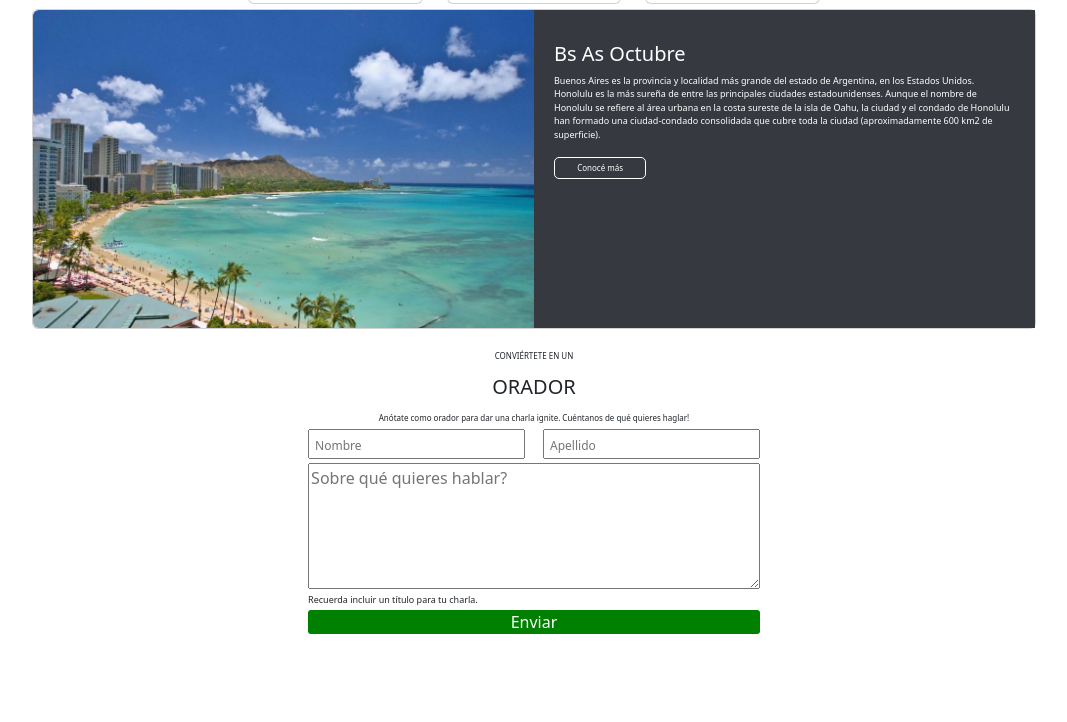
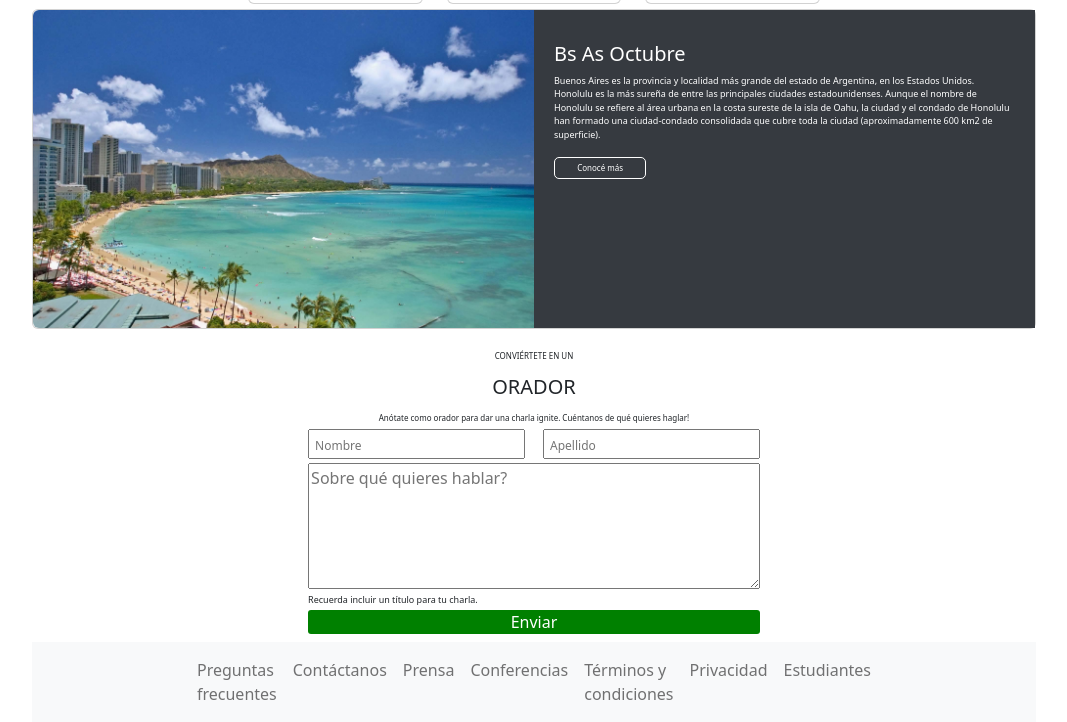
Before and after one commit to edureg/TP_Integrador_FE, a plain HTML site: page index.html in a window 1280 px wide. Shown: the part 872-1594 px from the top of the page, without its empty margins (106-1173 px from the left). Before the commit the page ends 1506 px from the top, so only its background shows below. Drawn offline with nearby package versions, Linux system fonts and the light colour scheme.

Commit message:
Empezando la barra final

```diff
--- a/assets/css/estilos.css
+++ b/assets/css/estilos.css
@@ -170,7 +170,7 @@ html, body{
 
 .botonstartups{
     padding: 0px 5px;
-    background-color: padding: 0px 5px;
+    background-color: padding 0px 5px;
     background-color: #DA3745;
     color: white;
     font-weight: bold;;
--- a/index.html
+++ b/index.html
@@ -121,7 +121,7 @@
     <p class="titulochico">Anótate como orador para dar una charla ignite. Cuéntanos de qué quieres haglar!</p>
 
     <!-- Formulario de registro como orador -->
-    <div class="formorador">
+    <div class="formorador pb-2">
         <form>
             <div class="formnombre">
                 <input class="nombreform" type="text" placeholder="Nombre" style="width: 48%;"><input class="nombreform" type="text" placeholder="Apellido" style="width: 48%;">
@@ -136,6 +136,36 @@
 
     <!-- Barra del pie de la pagina -->
 
+    <nav class="navbar navbar-expand-lg navbar-light bg-light">
+        <div class="container-fluid">
+          <div class="collapse navbar-collapse" id="navbarSupportedContent">
+            <ul class="navbar-nav mx-auto align-middle">
+              <li class="nav-item">
+                <a class="nav-link"  href="#">Preguntas<br>frecuentes</a>
+              </li>
+              <li class="nav-item">
+                <a class="nav-link" href="#">Contáctanos</a>
+              </li>
+              <li class="nav-item">
+                <a class="nav-link" href="#">Prensa</a>
+              </li>
+              <li class="nav-item">
+                <a class="nav-link" href="#">Conferencias</a>
+              </li>
+              <li class="nav-item">
+                <a class="nav-link" href="#">Términos y<br>condiciones</a>
+              </li>
+              <li class="nav-item">
+                <a class="nav-link" href="#">Privacidad</a>
+              </li>
+              <li class="nav-item">
+                <a class="nav-link" href="#">Estudiantes</a>
+              </li>
+            </ul>
+
+          </div>
+        </div>
+      </nav>
 
 
 
```
